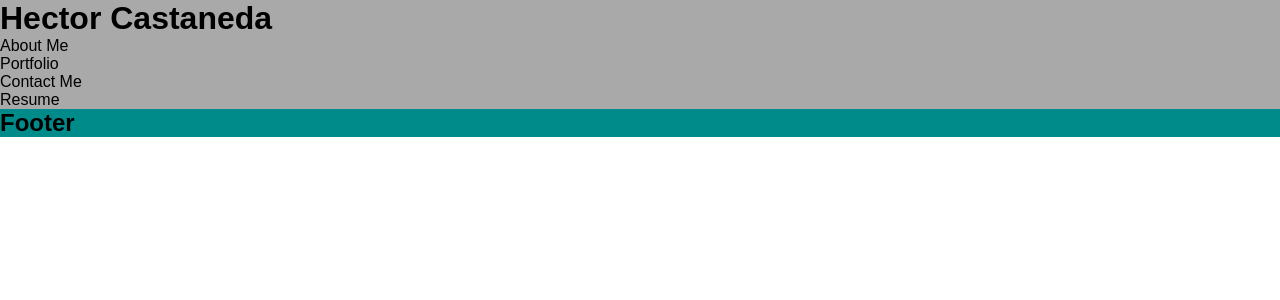
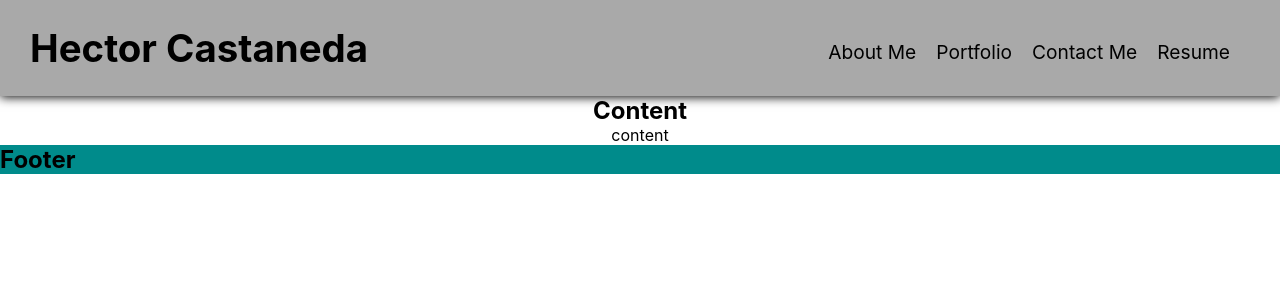
Before and after one commit to Hectcast508/react-portfolio, a React (Create React App) app: page / in a window 1280 px wide. Shown: the top 300 px of the page. Built offline with nearby package versions, Linux system fonts and the light colour scheme.

Commit message:
styled my header and navbar

```diff
--- a/src/App.css
+++ b/src/App.css
@@ -5,11 +5,43 @@
 }
 
 body {
-  font-family: 'Ubuntu', sans-serif;
+  font-family: -apple-system, BlinkMacSystemFont, 'Segoe UI', 'Roboto', 'Oxygen', 'Ubuntu',
+   'Cantarell', 'Fira Sans', 'Droid Sans', 'Helvetica Neue',    sans-serif;
+  -webkit-font-smoothing: antialiased;
+  -moz-osx-font-smoothing: grayscale;
 }
 
 header {
   background-color: darkgray;
+  display: flex;
+  justify-content: space-between;
+  box-shadow: 0 1px 10px black;
+  padding: 20px;
+
+}
+
+header h1 {
+  margin: 5px 10px;
+  font-size: 3vw;
+}
+
+.nav-section {
+  padding-top: 10px;
+  padding-right: 20px;
+}
+
+.nav-items {
+  display: flex;
+}
+
+.nav-items li {
+  list-style: none;
+  padding: 10px;
+  font-size: 1.5vw;
+}
+
+main {
+  text-align: center;
 }
 
 footer {
--- a/src/App.js
+++ b/src/App.js
@@ -1,11 +1,13 @@
 import './App.css';
 import Header from './components/Header';
 import Footer from './components/Footer';
+import Main from './components/Main';
 
 function App() {
   return (
     <div className="App">
       <Header/>
+      <Main/>
       <Footer/>
     </div>
   );
--- a/src/components/Main.js
+++ b/src/components/Main.js
@@ -0,0 +1,14 @@
+import React from "react";
+
+export default function Main(props) {
+  return (
+    <main>
+      <h2>
+        Content
+      </h2>
+      <p>
+        content
+      </p>
+    </main>
+  )
+}
--- a/src/components/Nav.js
+++ b/src/components/Nav.js
@@ -1,9 +1,8 @@
 import React from 'react';
-import '../App.css';
 
 export default function Nav(props){
     return (
-        <nav>
+        <nav className='nav-section'>
             <ul className='nav-items'>
                 <li>About Me</li>
                 <li>Portfolio</li>
```
